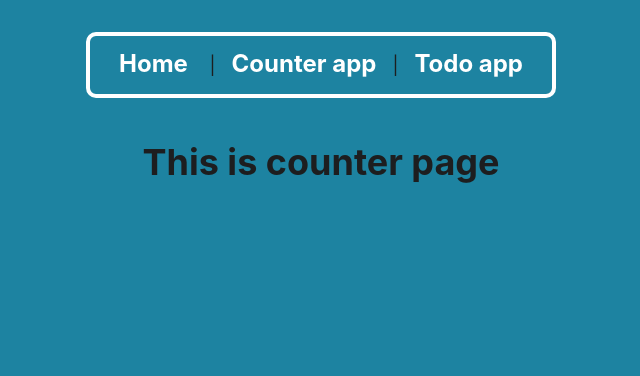
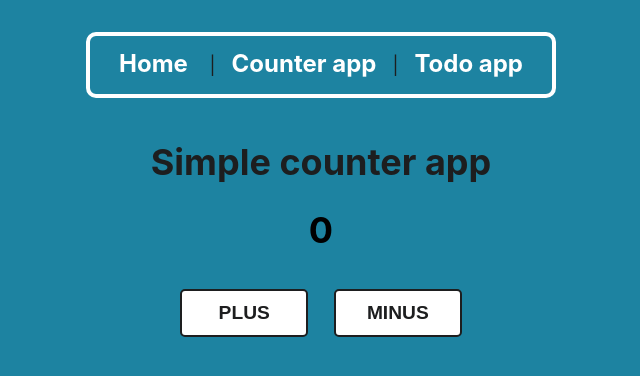
Before and after one commit to MiroslavSuska/react-multipack-app, a React (Create React App) app: page /counter in a window 1280 px wide. Shown: the top 376 px of the page, without its empty margins (319-959 px from the left). Built offline with nearby package versions, Linux system fonts and the light colour scheme; the HTML template or start-up script is replaced by a standard one.

Commit message:
counter-app completed

```diff
--- a/src/App.css
+++ b/src/App.css
@@ -15,14 +15,3 @@ body {
 .App {
   text-align: center;
 }
-
-.App-header {
-  background-color: #282c34;
-  min-height: 100vh;
-  display: flex;
-  flex-direction: column;
-  align-items: center;
-  justify-content: center;
-  font-size: calc(10px + 2vmin);
-  color: white;
-}
--- /dev/null
+++ b/src/counter/Buttons.tsx
@@ -0,0 +1,41 @@
+import { Component } from 'react';
+import styled from 'styled-components';
+
+type Props = {
+  increment: () => void;
+  decrement: () => void;
+};
+
+const ButtonStyled = styled.button({
+  color: '#1d1e1f',
+  fontSize: '1.2rem',
+  fontWeight: 'bold',
+  padding: '0.7rem',
+  backgroundColor: 'white',
+  borderRadius: '5px',
+  borderColor: '#1d1e1f',
+  boxShadow: 'none',
+  margin: '0.8rem',
+  maxWidth: '8rem',
+  width: '100%',
+  cursor: 'pointer',
+  transition: 'all .3s ease',
+  borderImage: 'none',
+  borderStyle: 'solid',
+  ':hover': {
+    color: 'rgb(29, 131, 161)',
+    borderColor: 'rgb(29, 131, 161)',
+    transition: 'all .3s ease',
+  },
+});
+
+export default class Buttons extends Component<Props, any> {
+  render() {
+    return (
+      <div>
+        <ButtonStyled onClick={this.props.increment}>PLUS</ButtonStyled>
+        <ButtonStyled onClick={this.props.decrement}>MINUS</ButtonStyled>
+      </div>
+    );
+  }
+}
--- a/src/counter/Counter.tsx
+++ b/src/counter/Counter.tsx
@@ -1,7 +1,44 @@
 import { Component } from 'react';
+import Buttons from './Buttons';
 
-export default class Counter extends Component<any, any> {
+type State = {
+  counter: number;
+};
+
+export default class Counter extends Component<any, State> {
+  constructor(props: any) {
+    super(props);
+    this.state = {
+      counter: 0,
+    };
+  }
+
+  increment = () => {
+    this.setState(prevState => ({
+      counter: prevState.counter + 1,
+    }));
+  };
+
+  decrement = () => {
+    this.setState(prevState => ({
+      counter: prevState.counter - 1,
+    }));
+  };
+
   render() {
-    return <h1>This is counter page</h1>;
+    return (
+      <div>
+        <h1>Simple counter app</h1>
+        <h1
+          style={{
+            color:
+              this.state.counter > 0 ? 'rgb(16 90 16)' : this.state.counter < 0 ? 'red' : 'black',
+          }}
+        >
+          {this.state.counter}
+        </h1>
+        <Buttons increment={this.increment} decrement={this.decrement} />
+      </div>
+    );
   }
 }
```
